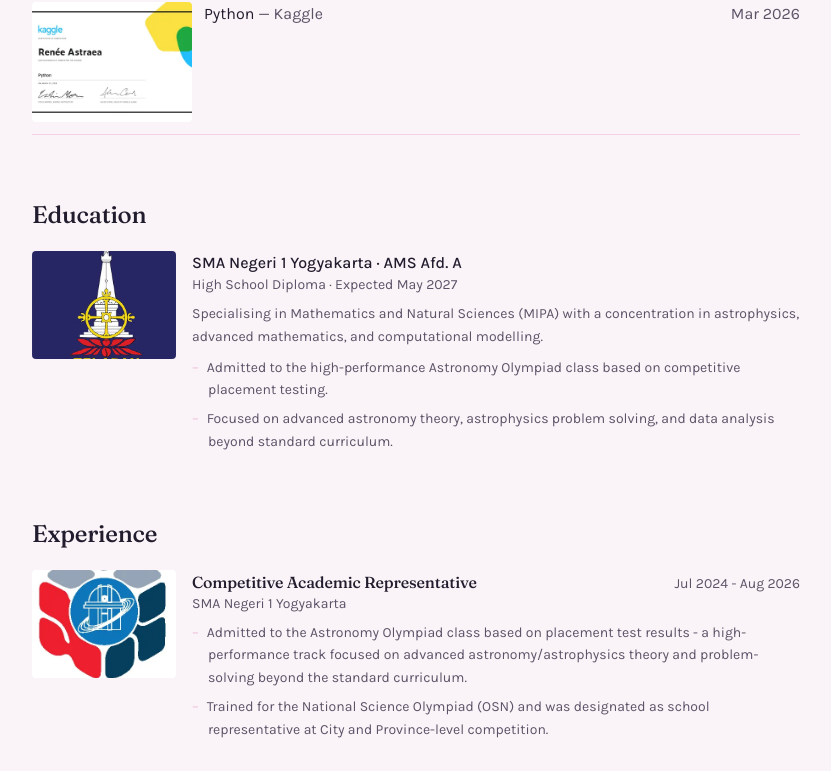
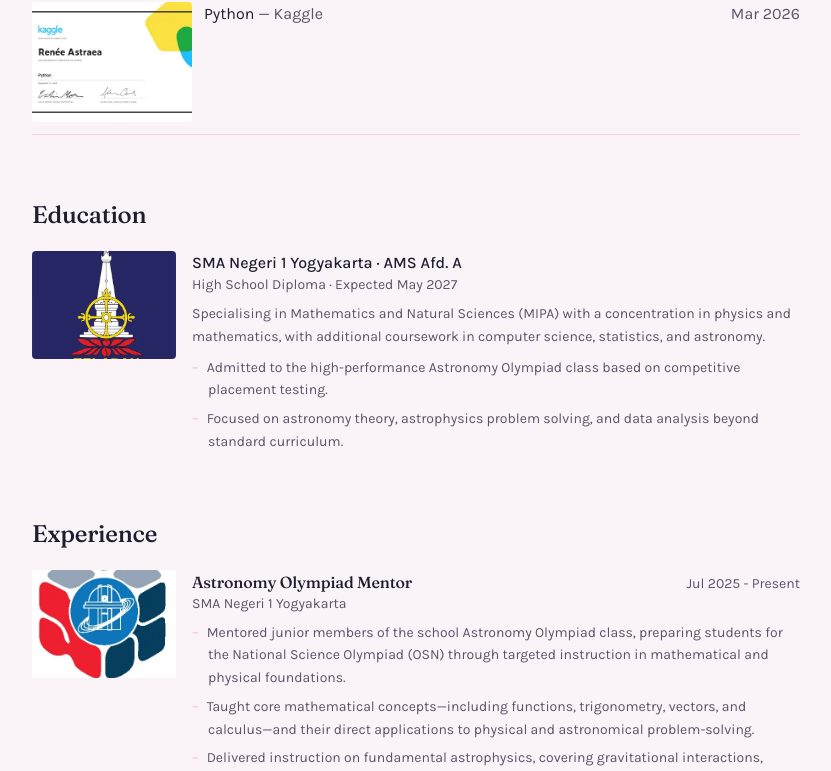
Before and after one commit to Akirenaki/Akirenaki.github.io, a React (Vite) app: page /#/about in a window 1280 px wide. Shown: the part 1993-2764 px from the top of the page, without its empty margins (224-1055 px from the left). Built offline with nearby package versions, Linux system fonts and the light colour scheme.

Commit message:
feat: update profile and experience details, enhance footer with build date

```diff
--- a/src/components/Footer.jsx
+++ b/src/components/Footer.jsx
@@ -23,9 +23,16 @@ export function Footer() {
   return (
     <footer className="border-t border-blush/70 px-5 py-10 md:px-8">
       <div className="mx-auto flex max-w-5xl flex-col gap-3 text-sm text-ink-soft md:flex-row md:items-center md:justify-between">
-        <p>
-          © {year} {profile.namePreferred}. All rights reserved.
-        </p>
+        <div>
+          <p>
+            © {year} {profile.preferredNameHome}. All rights reserved.
+          </p>
+          {typeof __BUILD_DATE__ !== "undefined" && __BUILD_DATE__ && (
+            <p className="mt-0.5 text-xs opacity-60">
+              Last Updated On: {new Date(__BUILD_DATE__).toLocaleString()}
+            </p>
+          )}
+        </div>
         <div className="flex flex-wrap items-center gap-2">
           {badges.map((badge) => (
             <a href={badge.href} target="_blank" rel="noreferrer" key={badge.alt}>
--- a/src/data/experience.js
+++ b/src/data/experience.js
@@ -2,6 +2,28 @@
 // are copied as-is - update them if they're now stale.
 
 export const experience = [
+  {
+    title: "Astronomy Olympiad Mentor",
+    org: "SMA Negeri 1 Yogyakarta",
+    dateRange: "Jul 2025 - Present",
+    image: "/assets/credentials/experience-competitive-academic-representative.jpg",
+    bullets: [
+      "Mentored junior members of the school Astronomy Olympiad class, preparing students for the National Science Olympiad (OSN) through targeted instruction in mathematical and physical foundations.",
+      "Taught core mathematical concepts—including functions, trigonometry, vectors, and calculus—and their direct applications to physical and astronomical problem-solving.",
+      "Delivered instruction on fundamental astrophysics, covering gravitational interactions, radiative flux, luminosity, and astronomical magnitude systems.",
+      "Developed progressive exercise sets and guided students through past OSN-style problems to strengthen first-principles reasoning, mathematical modelling, and physical intuition.",
+    ],
+  },
+  {
+    title: "Community Advocacy & Liturgical Communications Officer - POH 1445 H",
+    org: "SMA Negeri 1 Yogyakarta · Pengurus Oeamat Harian (POH)",
+    dateRange: "Nov 2024 - Present",
+    image: "/assets/credentials/experience-community-advocacy.jpg",
+    bullets: [
+      "Led the Masjid Department of the school's student Islamic organisation, coordinating daily services and events.",
+      "Conducted educational sessions and provided operational support for event logistics and facility readiness.",
+    ],
+  },
   {
     title: "Competitive Academic Representative",
     org: "SMA Negeri 1 Yogyakarta",
@@ -13,18 +35,8 @@ export const experience = [
     ],
   },
   {
-    title: "Community Advocacy & Liturgical Communications Officer - POH 1445 H",
-    org: "SMA Negeri 1 Yogyakarta",
-    dateRange: "Nov 2024 - Present",
-    image: "/assets/credentials/experience-community-advocacy.jpg",
-    bullets: [
-      "Led the Masjid Department of the school's student Islamic organisation, coordinating daily services and events.",
-      "Conducted educational sessions and provided operational support for event logistics and facility readiness.",
-    ],
-  },
-  {
     title: "Supply Chain & Distribution Chief - GIAT 1446 H",
-    org: "SMA Negeri 1 Yogyakarta",
+    org: "SMA Negeri 1 Yogyakarta · Pengurus Oeamat Harian (POH)",
     dateRange: "May 2025 - Jun 2025",
     image: "/assets/credentials/experience-supply-chain.jpg",
     bullets: [
@@ -36,7 +48,7 @@ export const experience = [
   },
   {
     title: "Master of Ceremonies - GRT 1446 H",
-    org: "SMA Negeri 1 Yogyakarta",
+    org: "SMA Negeri 1 Yogyakarta · Pengurus Oeamat Harian (POH)",
     dateRange: "Feb 2025 - Mar 2025",
     image: "/assets/credentials/experience-master-of-ceremonies.jpg",
     bullets: [
--- a/src/data/profile.js
+++ b/src/data/profile.js
@@ -3,11 +3,22 @@
 // for the text that appears across Home, About, and Contact.
 
 export const profile = {
-  // Hero: two names, preferred one shown larger (see Hero.jsx / About.jsx).
+  // Four name categories across Home and CV:
+  legalNameHome: "Legal Name: Raden Bagus Narendra Tsaqiif Aryasuta Maldini",
+  preferredNameHome: "Renee Astraea",
+  legalNameCV: "Raden Bagus Narendra Tsaqiif Aryasuta Maldini",
+  preferredNameCV: "Preferred Name: Renee Astraea",
+
+  // Aliases for convenience/backwards compatibility:
+  nameLegalHome: "Legal Name: Raden Bagus Narendra Tsaqiif Aryasuta Maldini",
+  namePreferredHome: "Renee Astraea",
+  nameLegalCV: "Raden Bagus Narendra Tsaqiif Aryasuta Maldini",
+  namePreferredCV: "Preferred Name: Renee Astraea",
   nameLegal: "Legal Name: Raden Bagus Narendra Tsaqiif Aryasuta Maldini",
   namePreferred: "Renee Astraea",
+
   tagline: "May this journey lead us starward!",
-  roleSummary: "Aspiring astrophysics student & beginner web developer",
+  roleSummary: "Aspiring Astrophysicist | Beginner Web Developer | Human Rights Activist",
 
   location: "Yogyakarta, Indonesia",
 
@@ -37,10 +48,10 @@ export const profile = {
     degree: "High School Diploma",
     graduation: "May 2027",
     image: "/assets/credentials/education-sma-negeri-1-yogyakarta.jpg",
-    description: "Specialising in Mathematics and Natural Sciences (MIPA) with a concentration in astrophysics, advanced mathematics, and computational modelling.",
+    description: "Specialising in Mathematics and Natural Sciences (MIPA) with a concentration in physics and mathematics, with additional coursework in computer science, statistics, and astronomy.",
     bullets: [
       "Admitted to the high-performance Astronomy Olympiad class based on competitive placement testing.",
-      "Focused on advanced astronomy theory, astrophysics problem solving, and data analysis beyond standard curriculum."
+      "Focused on astronomy theory, astrophysics problem solving, and data analysis beyond standard curriculum."
     ],
   },
 
--- a/src/pages/Home.jsx
+++ b/src/pages/Home.jsx
@@ -15,9 +15,9 @@ export function Home() {
       <section className="relative overflow-hidden border-b border-blush/70">
         <div className="relative mx-auto flex max-w-5xl flex-col gap-10 px-5 py-20 md:flex-row md:items-center md:px-8 md:py-28">
           <div className="max-w-xl">
-            <p className="font-body text-sm tracking-wide text-ink-soft">{profile.nameLegal}</p>
+            <p className="font-body text-sm tracking-wide text-ink-soft">{profile.legalNameHome}</p>
             <h1 className="mt-1 font-display text-5xl font-medium leading-[1.05] text-ink md:text-6xl">
-              {profile.namePreferred}
+              {profile.preferredNameHome}
             </h1>
             <p className="mt-5 text-lg text-ink-soft">{profile.roleSummary}</p>
             <p className="mt-6 font-display text-xl italic text-accent-deep">"{profile.tagline}"</p>
@@ -44,7 +44,7 @@ export function Home() {
 
           <PlaceholderImage
             src="/assets/portrait.jpg"
-            alt={profile.namePreferred}
+            alt={profile.preferredNameHome}
             aspect="4/5"
             label="Portrait — 800×1000"
             className="w-full max-w-[280px] self-center rounded-sm md:ml-auto"
--- a/src/pages/PrintCV.jsx
+++ b/src/pages/PrintCV.jsx
@@ -29,7 +29,7 @@ export function PrintCV() {
 
   useEffect(() => {
     const previousTitle = document.title;
-    document.title = `${profile.namePreferred} — CV`;
+    document.title = `${profile.legalNameCV} — CV`;
     return () => {
       document.title = previousTitle;
     };
@@ -101,9 +101,9 @@ export function PrintCV() {
       {/* The document itself */}
       <div className="mx-auto max-w-[210mm] border border-blush/40 bg-white p-10 shadow-sm print:max-w-none print:border-0 print:p-0 print:shadow-none">
         <header className="mb-8 border-b border-blush pb-6 print:break-inside-avoid">
-          <p className="font-body text-sm text-ink-soft">{profile.nameLegal}</p>
+          <p className="font-body text-sm text-ink-soft">{profile.preferredNameCV}</p>
           <h1 className="mt-1 font-display text-4xl font-medium leading-tight text-ink">
-            {profile.namePreferred}
+            {profile.legalNameCV}
           </h1>
           <p className="mt-2 text-base text-ink-soft">{profile.roleSummary}</p>
 
--- a/vite.config.js
+++ b/vite.config.js
@@ -1,6 +1,15 @@
+import { execSync } from 'child_process'
 import react from '@vitejs/plugin-react'
 import tailwindcss from '@tailwindcss/vite'
 import { defineConfig } from 'vite'
+
+const getBuildDate = () => {
+  try {
+    return execSync('git log -1 --format="%cd" --date=iso-strict').toString().trim()
+  } catch {
+    return new Date().toISOString()
+  }
+}
 
 // base: './' keeps built asset paths relative, so the site works whether it
 // ends up at a GitHub Pages project path (username.github.io/repo/) or a
@@ -8,4 +17,7 @@ import { defineConfig } from 'vite'
 export default defineConfig({
   base: './',
   plugins: [react(), tailwindcss()],
+  define: {
+    __BUILD_DATE__: JSON.stringify(getBuildDate()),
+  },
 })
```
